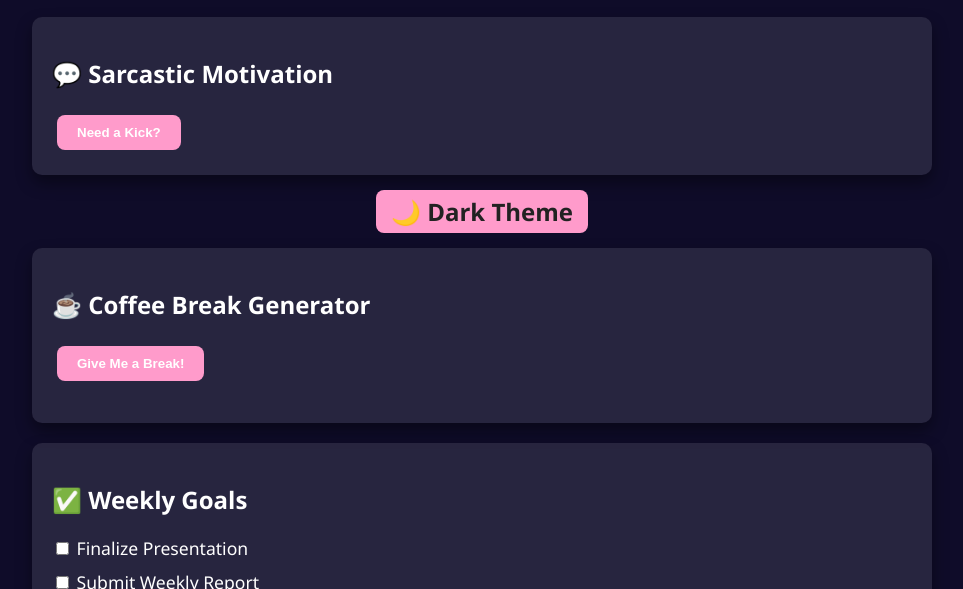
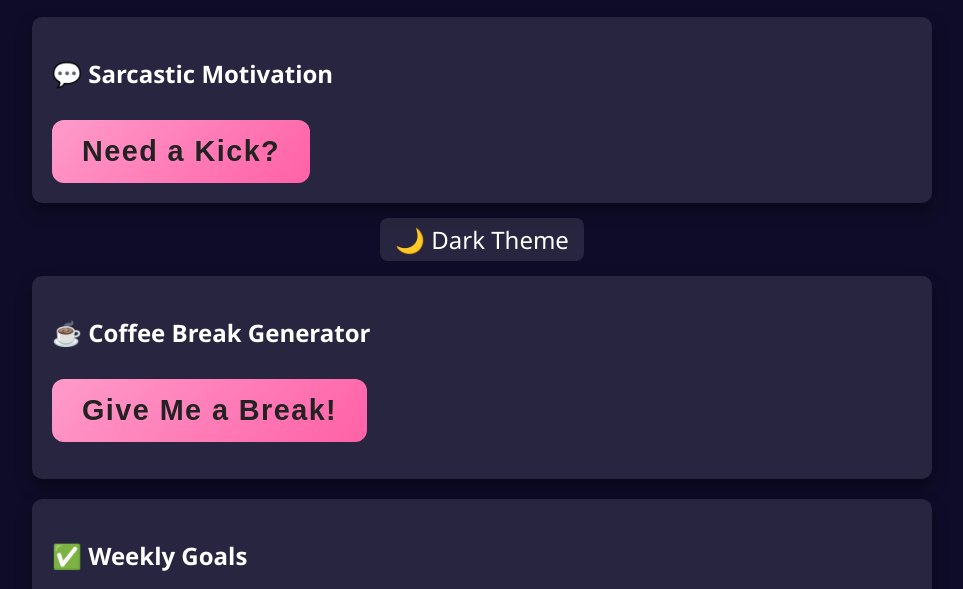
Before and after one commit to Talion-101/office-daily-hub, a plain HTML site: page index.html in a window 1280 px wide. Shown: the part 146-735 px from the top of the page, without its empty margins (158-1121 px from the left). Drawn offline with Linux system fonts and the light colour scheme.

Commit message:
Update style.css

```diff
--- a/style.css
+++ b/style.css
@@ -7,18 +7,15 @@ body {
   background-color: #0f0c29;
 }
 
-body.light {
-  background: linear-gradient(to right, #e0eafc, #cfdef3);
-  color: #222;
-}
-
 .container {
   padding: 30px;
   max-width: 900px;
   margin: auto;
 }
 
-h1, .time-box, .controls {
+h1,
+.time-box,
+.controls {
   text-align: center;
 }
 
@@ -34,22 +31,11 @@ h1, .time-box, .controls {
 .theme-btn {
   font-size: 1.5em;
   margin: 0 15px;
-  cursor: pointer;
+  cursor: default;
   padding: 5px 15px;
   border-radius: 8px;
-  background-color: rgba(255,255,255,0.1);
+  background-color: rgba(255, 255, 255, 0.1);
   user-select: none;
-  transition: background-color 0.3s ease;
-}
-
-.theme-btn:hover {
-  background-color: rgba(255,255,255,0.25);
-}
-
-.theme-btn.active {
-  background-color: #ff9bcb;
-  color: #222;
-  font-weight: bold;
 }
 
 .card {
@@ -60,34 +46,38 @@ h1, .time-box, .controls {
   box-shadow: 0 8px 16px rgba(0, 0, 0, 0.4);
 }
 
-textarea {
-  width: 100%;
-  padding: 10px;
-  height: 120px;
-  border-radius: 8px;
+.big-fun-btn {
+  font-size: 1.8em;
+  padding: 15px 30px;
+  background: linear-gradient(135deg, #ff9bcb, #ff61a6);
   border: none;
-  resize: none;
-  background-color: #222;
-  color: #fff;
-  box-shadow: inset 0 0 10px #444;
-  transition: background-color 0.3s ease, color 0.3s ease;
+  border-radius: 12px;
+  cursor: pointer;
+  color: #222;
+  font-weight: 900;
+  letter-spacing: 0.05em;
+  transition: background 0.3s ease, transform 0.2s ease;
+  user-select: none;
+  margin-top: 10px;
 }
 
-body.light textarea {
-  background-color: #f3f3f3;
-  color: #222;
-  box-shadow: inset 0 0 10px #ccc;
+.big-fun-btn:hover {
+  background: linear-gradient(135deg, #ff61a6, #ff9bcb);
+  transform: scale(1.05);
 }
 
-button {
-  padding: 10px 20px;
-  border: none;
-  background-color: #ff9bcb;
-  border-radius: 8px;
-  cursor: pointer;
-  color: white;
-  margin: 5px;
-  font-weight: bold;
+#daily-quote {
+  font-style: italic;
+  font-size: 1.2em;
+  margin-top: 15px;
+  color: #ff9bcb;
+}
+
+#coffee-idea {
+  margin-top: 15px;
+  font-style: italic;
+  font-size: 1.2em;
+  color: #ff9bcb;
 }
 
 #goals-list {
@@ -100,21 +90,9 @@ button {
   font-size: 1.1em;
 }
 
-#daily-quote {
-  font-style: italic;
-  font-size: 1.1em;
-  margin-top: 15px;
-  color: #ff9bcb;
-}
-
-#note-status {
-  margin-top: 10px;
-  font-size: 0.9em;
-  color: #bbb;
-}
-
-body.light #daily-quote {
-  color: #d33c6f;
+button#print-btn {
+  margin-top: 30px;
+  background-color: #ff9bcb;
 }
 
 @media print {
@@ -122,7 +100,9 @@ body.light #daily-quote {
     background: none !important;
     color: #000 !important;
   }
-  .card, button, .controls {
+  .card,
+  button,
+  .controls {
     display: none;
   }
 }
```
